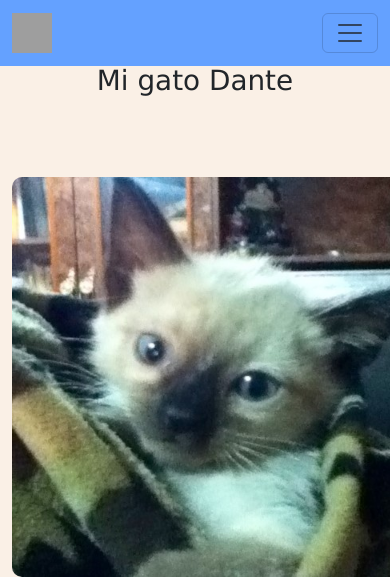
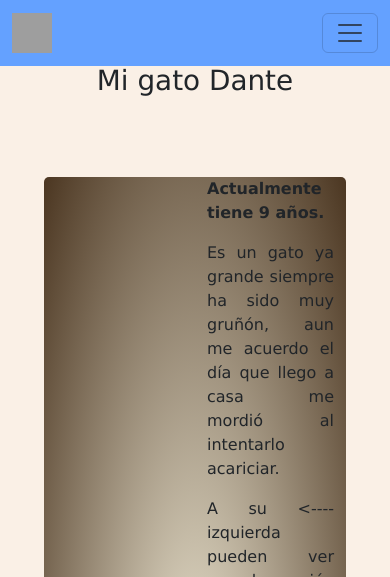
Before and after one commit to Mixcoatl120/CV_en_linea, a Flask app: page /Demo_homenaje in a window 390 px wide; the page is wider, and only the part inside the window is pictured. Shown: the top 577 px of that part. Run offline with Flask 3, Linux system fonts and the light colour scheme; grey boxes are pictures that could not be loaded.

Commit message:
25/07/2024
se oculto la información sensible como la secret key y la uri de la base de datos

```diff
--- a/Demos/projectos_routes.py
+++ b/Demos/projectos_routes.py
@@ -1,4 +1,5 @@
 from flask import Blueprint, redirect,render_template, request,url_for,flash
+from dbmodel import *
 
 projectos = Blueprint('projectos',__name__,template_folder='templates')
 
--- a/Demos/templates/Demo_homenaje.html
+++ b/Demos/templates/Demo_homenaje.html
@@ -9,16 +9,46 @@
     <main id="main">
       <h1 id="title">Mi gato Dante</h1>
       <div class="container">
-            <div class="row">
-                <div class="col">
-                    <img id="image" src="{{url_for('static',filename='image/Dante/DanteP.jpeg')}}">
+            <div class="dante row">
+                <div class="img col">
+                    <img id="image" src="{{url_for('static',filename='image/Dante/DanteP.jpeg')}}" loading="lazy">
                 </div>
                 <div class="col">
+                    <p class="info_dante"><strong>Actualmente tiene 9 años.</strong></p>
+                    <p class="info_dante">
+                        Es un gato ya grande siempre ha sido muy gruñón, aun me acuerdo
+                        el día que llego a casa me mordió al intentarlo acariciar.
+                    </p>
+                    <p class="info_dante">
+                        A su <---- izquierda pueden ver cuando recién llego a la casa era muy lindo,
+                        como gato de meses parecía que no haría tantas travesuras.
+                    </p>
+                    <p class="info_dante">
+                        ya que Actualmente se ve como a su derecha --->, un gato ya grande con algunas
+                        actitudes como de cualquier otro gato.
+                    </p>
+                    <div class="row">
+                        <div class="col">
+                            <ul>
+                                <li>Gruñón</li>
+                                <li>Gritón </li>
+                                <li>Exigente</li>
+                            </ul>
+                        </div>
+                        <div class="col">
+                            <ul>
+                                <li>Celoso</li>
+                                <li>Chismoso</li>
+                                <li>Mimado</li>
+                            </ul>
+                        </div>
+                    </div>
                 </div>
-                <div class="col">
-                    <img id="image" src="{{url_for('static',filename='image/Dante/FSCN0128.jpg')}}">
+                <div class="img col" >
+                    <img id="image" src="{{url_for('static',filename='image/Dante/FSCN0128.jpg')}}" loading="lazy">
                 </div>
             </div>
+            <div class="row"></div><!--Div de espacio-->
         </div>
     </main>
   <body>
--- a/app.py
+++ b/app.py
@@ -3,9 +3,18 @@ from CV.cv_routes import *
 from info.info_routes import *
 from ejemplos.suma_simple.ss_routes import *
 from Demos.projectos_routes import *
+from dbmodel import *
+from dotenv import load_dotenv
+import os
+
+load_dotenv()
 
 app = Flask(__name__)
-app.config['SECRET_KEY'] =  'Holacd'
+app.config['SECRET_KEY'] = os.getenv('SECRET_KEY')
+app.config['SQLALCHEMY_DATABASE_URI'] = os.getenv('SQLALCHEMY_DATABASE_URI')
+app.config['SQLALCHEMY_TRACK_MODIFICATIONS'] = False
+
+db.init_app(app)
 
 @app.route('/')
 def index():
--- a/static/css/Demo_homenaje.css
+++ b/static/css/Demo_homenaje.css
@@ -2,6 +2,14 @@ body{
     font-size: 1rem;
     font-family: Verdana, Geneva, Tahoma, sans-serif;
     margin-top: 4rem;
+}
+.dante{
+    margin: 2rem;
+    border-radius: 5px;
+    background:repeating-radial-gradient(#F0EAD6,#4B3621)
+}
+.container{
+    margin-bottom:2rem ;
 }
 #title{
     text-align: center;
@@ -14,3 +22,37 @@ body{
     height: 400px;
     border-radius:10px ;
 }
+.img.col{
+    text-align: center;
+    align-items: center;
+    justify-content: center;
+    display: flex;
+}
+.info_dante{
+    text-align: justify;
+    align-items: center;
+    justify-content: center;
+    display: flex;
+}
+
+/*media*/
+@media only screen and (max-height:700px) {
+    #image{
+        width: 300px;
+        height: 300px;
+        border-radius:10px ;
+    }
+
+}
+@media only screen and (max-height:500px) {
+    #image{
+        width: 200px;
+        height: 2000px;
+    }
+}
+@media only screen and (max-width:450px) {
+    #image{
+        width: 100px;
+        height: 100px;
+    }
+}
--- a/templates/base_demo.html
+++ b/templates/base_demo.html
@@ -1,5 +1,5 @@
 <!DOCTYPE html>
-<html lang="en">
+<html lang="es">
     <head>
         <title>{%block title%}Demo{% endblock %}</title>
         <meta charset="UTF-8" />
```
Also changed, not shown: dbmodel.py (added, +13 -0 lines), ejemplos/suma_simple/ss_routes.py (+13 -0 lines), 1 other file.
